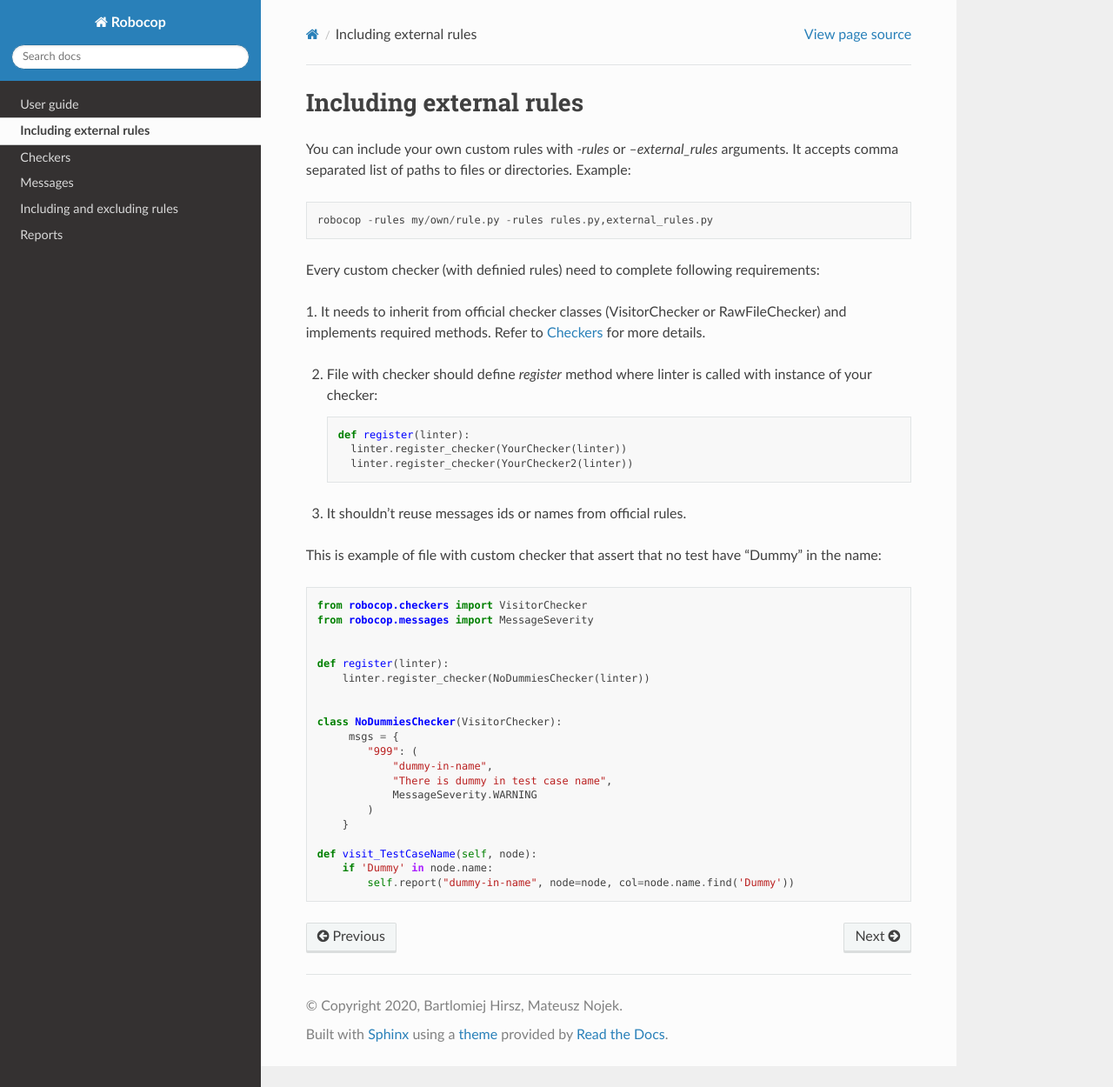
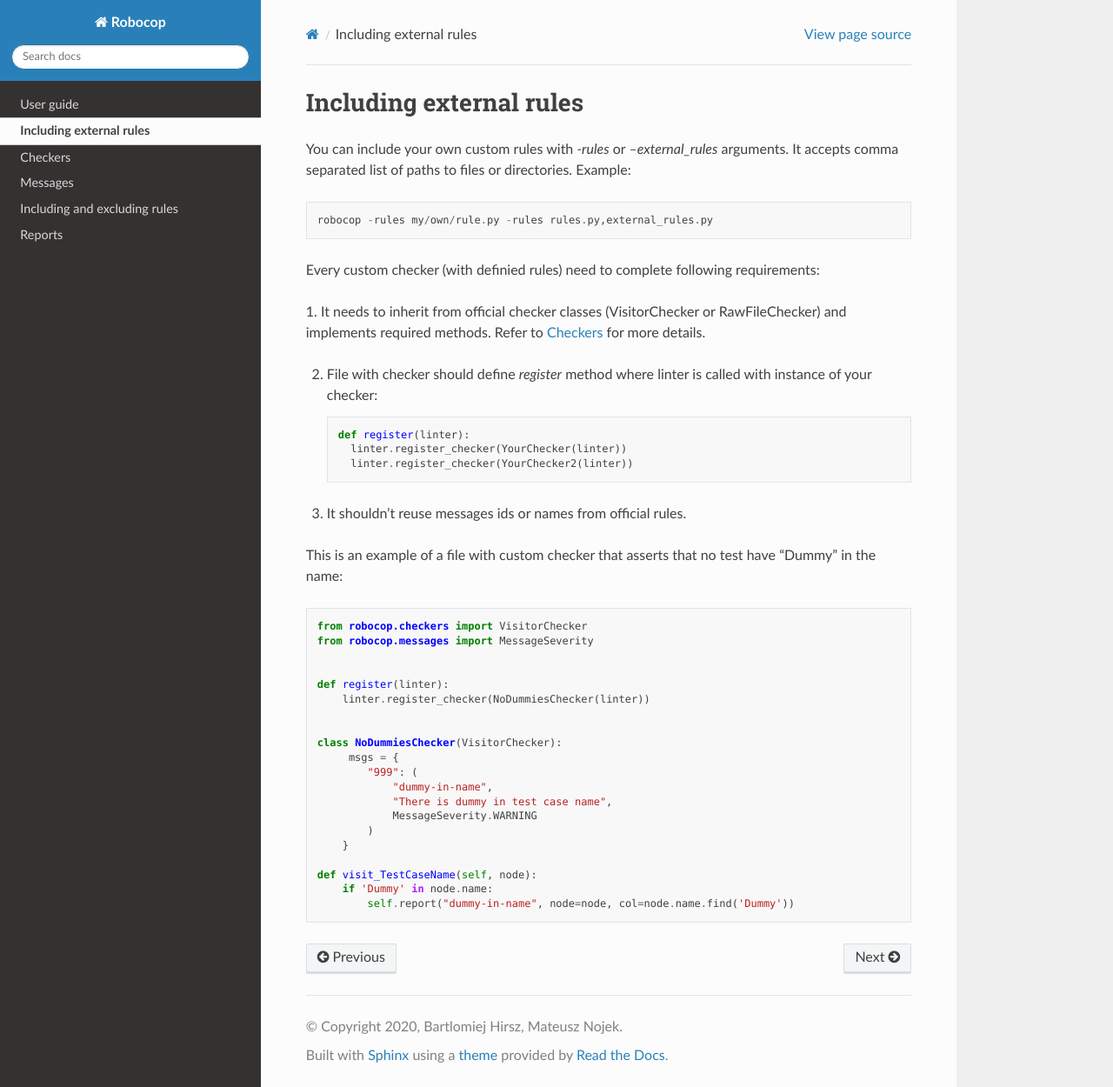
Before and after one commit to MarketSquare/robotframework-robocop, a Sphinx documentation site: the page built from docs/external_rules.rst, in a window 1280 px wide and 1250 px high. Shown: the whole window at 87% size. Built offline with Sphinx 7.4.7 and the Read the Docs theme 2.0.0, drawn with Linux system fonts in a browser that asks for light colours.

Commit message:
Update docs/external_rules.rst
Co-authored-by: Mateusz Nojek <matnojek@gmail.com>

```diff
--- a/docs/external_rules.rst
+++ b/docs/external_rules.rst
@@ -21,7 +21,7 @@ Refer to :ref:`checkers` for more details.
       linter.register_checker(YourChecker2(linter))
 3. It shouldn't reuse messages ids or names from official rules.
 
-This is example of file with custom checker that assert that no test have "Dummy" in the name::
+This is an example of a file with custom checker that asserts that no test have "Dummy" in the name::
 
     from robocop.checkers import VisitorChecker
     from robocop.messages import MessageSeverity
```
